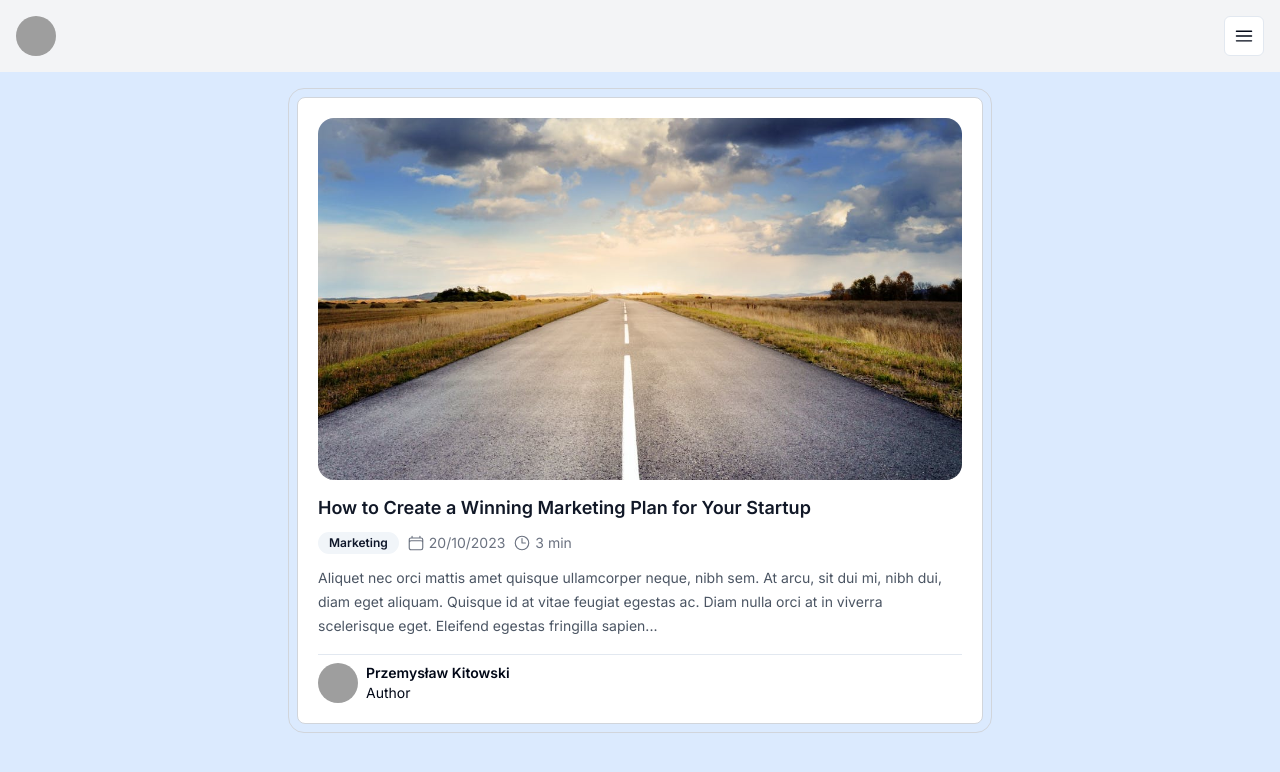
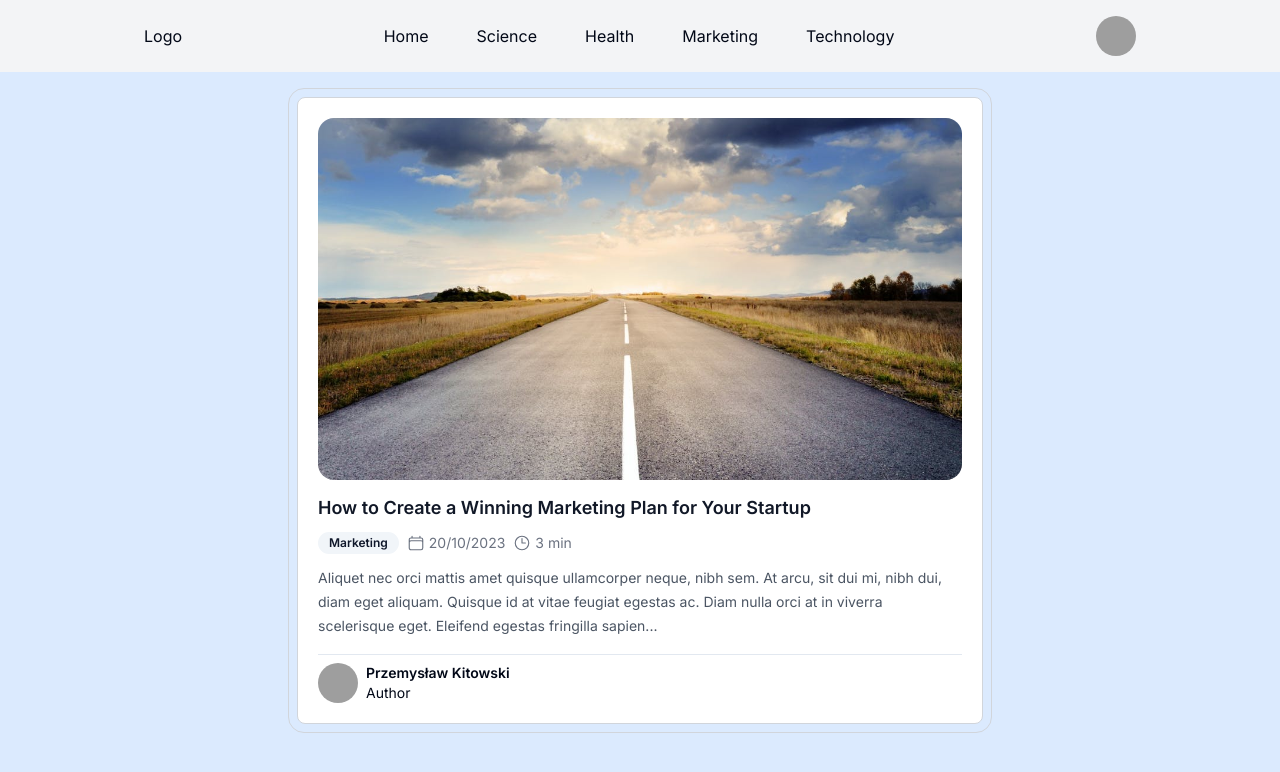
Before and after one commit to keremenen/blog-app, a Next.js app: page / in a window 1280 px wide. Shown: the top 772 px of the page. Built offline with nearby package versions, Linux system fonts and the light colour scheme; grey boxes are pictures that could not be loaded.

Commit message:
Add desktop view of navigation menu

```diff
--- a/components/Navbar.js
+++ b/components/Navbar.js
@@ -106,7 +106,7 @@ export const Navbar = () => {
 
   return (
     <nav className=' bg-gray-100 dark:bg-slate-900'>
-      <div className='flex items-center justify-between flex-wrap px-4 py-4'>
+      <div className='flex items-center justify-between flex-wrap px-4 py-4 max-w-5xl mx-auto md:flex-row-reverse'>
         <Avatar>
           <AvatarImage src='/assets/avatar.jpg' />
           <AvatarFallback>CN</AvatarFallback>
@@ -114,7 +114,7 @@ export const Navbar = () => {
         <Button
           onClick={() => setIsMenuActive(!isMenuActive)}
           variant='outline'
-          className='p-2'
+          className='p-2 md:hidden'
           size='icon'>
           {isMenuActive ? (
             <svg
@@ -146,6 +146,16 @@ export const Navbar = () => {
             </svg>
           )}
         </Button>
+        <ul className='hidden md:flex gap-12'>
+          {menu.map((menuItem) => (
+            <li className='inline-block'>
+              <span>{menuItem.label}</span>
+            </li>
+          ))}
+        </ul>
+        <div className='hidden md:block'>
+          <span>Logo</span>
+        </div>
       </div>
       <div
         className={`${
```
